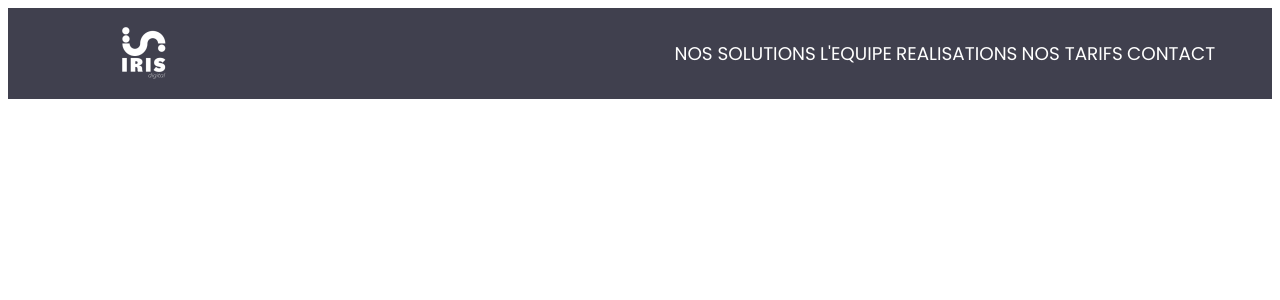
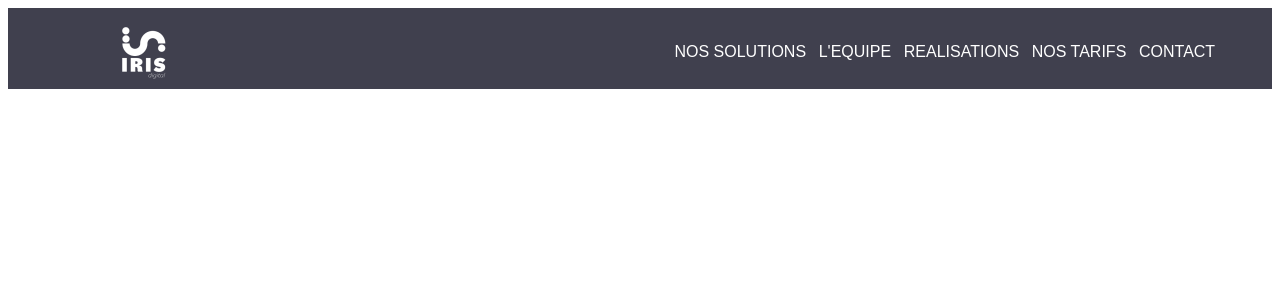
Before and after one commit to Iris-Digital-Sas/Iris-front, a Vue app: page / in a window 1280 px wide. Shown: the top 300 px of the page. Built offline with nearby package versions, Linux system fonts and the light colour scheme.

Commit message:
Suppression des lignes inutiles

```diff
--- a/src/App.vue
+++ b/src/App.vue
@@ -1,24 +1,19 @@
 <template>
   <Header_comp />
-  <!--<HelloWorld msg="Welcome to Your Vue.js App"/>-->
 </template>
 
 <script>
-// import HelloWorld from './components/HelloWorld.vue';
 import Header_comp from './components/Header.vue';
 
 export default {
   name: 'App',
   components: {
-    // HelloWorld,
     Header_comp
   }
 }
 </script>
 
 <style>
-@import url('https://fonts.googleapis.com/css2?family=Poppins:wght@200;300;400;500;600&display=swap');
-
 * {
   box-sizing: content-box;
   font-family: 'Poppins', sans-serif;
--- a/src/components/Header.vue
+++ b/src/components/Header.vue
@@ -25,7 +25,7 @@ export default {
     display: flex;
     justify-content: space-between;
     align-items: center;
-    padding: .5% 4.5% .5% 8%;
+    padding: .5% 4.5% 0% 8%;
   }
   .header img {
     width: 50%;
@@ -39,7 +39,6 @@ export default {
   }
   .header-nav-list a {
     font-weight: 400;
-    font-size: 115%;
     color: white;
   }
   .header-nav-list a:hover {
```
